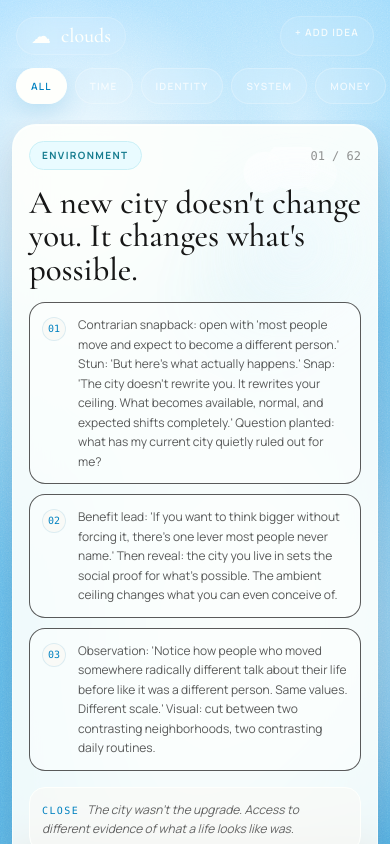
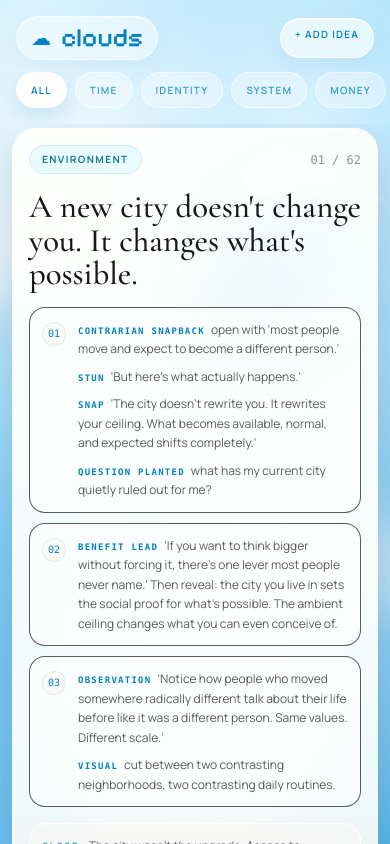
Before and after one commit to valentincoded/idea-forest, a Next.js app: page / in a window 390 px wide. Shown: the top 844 px of the page. Built offline with nearby package versions, Linux system fonts and the light colour scheme.

Commit message:
Refine sky texture and mobile card readability

```diff
--- a/app/globals.css
+++ b/app/globals.css
@@ -22,23 +22,54 @@ body {
 .cloud-background {
   overflow: hidden;
   background:
-    radial-gradient(circle at 20% 20%, rgba(254, 255, 252, 0.78), transparent 24%),
-    radial-gradient(circle at 76% 14%, rgba(234, 248, 255, 0.72), transparent 28%),
-    radial-gradient(circle at 70% 78%, rgba(254, 255, 252, 0.5), transparent 34%),
-    linear-gradient(155deg, #9fdbff 0%, var(--cloud-sky) 42%, #4daee4 100%);
+    radial-gradient(circle at 20% 20%, rgba(254, 255, 252, 0.58), transparent 24%),
+    radial-gradient(circle at 76% 14%, rgba(234, 248, 255, 0.56), transparent 28%),
+    radial-gradient(circle at 70% 78%, rgba(254, 255, 252, 0.4), transparent 34%),
+    linear-gradient(155deg, #b8e8ff 0%, #7fd1fb 42%, #48ade8 100%);
 }
 
 .cloud-background__wash {
   position: absolute;
-  inset: -18%;
+  inset: -24%;
   background:
-    radial-gradient(ellipse at 28% 34%, rgba(254, 255, 252, 0.9), transparent 35%),
-    radial-gradient(ellipse at 66% 58%, rgba(254, 255, 252, 0.62), transparent 38%),
-    radial-gradient(ellipse at 48% 84%, rgba(234, 248, 255, 0.7), transparent 42%);
-  filter: blur(48px);
+    radial-gradient(ellipse at 24% 30%, rgba(255, 255, 255, 0.9), transparent 32%),
+    radial-gradient(ellipse at 70% 42%, rgba(255, 255, 255, 0.74), transparent 35%),
+    radial-gradient(ellipse at 48% 84%, rgba(234, 248, 255, 0.78), transparent 42%);
+  filter: blur(52px);
   mix-blend-mode: screen;
-  opacity: 0.82;
-  animation: cloud-drift 28s ease-in-out infinite alternate;
+  opacity: 0.88;
+  animation: cloud-drift 24s ease-in-out infinite alternate;
+}
+
+.cloud-background__drift {
+  position: absolute;
+  pointer-events: none;
+  border-radius: 999px;
+  background:
+    radial-gradient(ellipse at 18% 56%, rgba(255, 255, 255, 0.9) 0 18%, transparent 19%),
+    radial-gradient(ellipse at 38% 42%, rgba(255, 255, 255, 0.84) 0 25%, transparent 26%),
+    radial-gradient(ellipse at 62% 54%, rgba(255, 255, 255, 0.76) 0 22%, transparent 23%),
+    radial-gradient(ellipse at 82% 62%, rgba(255, 255, 255, 0.62) 0 16%, transparent 17%);
+  filter: blur(18px);
+  mix-blend-mode: screen;
+  opacity: 0.6;
+}
+
+.cloud-background__drift--one {
+  top: 16%;
+  left: -22%;
+  width: 86vw;
+  height: 28vh;
+  animation: cloud-slide-one 36s linear infinite;
+}
+
+.cloud-background__drift--two {
+  right: -34%;
+  bottom: 18%;
+  width: 92vw;
+  height: 30vh;
+  opacity: 0.44;
+  animation: cloud-slide-two 44s linear infinite;
 }
 
 .cloud-background__grain {
@@ -69,6 +100,54 @@ body {
   to {
     transform: translate3d(2%, 1.5%, 0) scale(1.04);
   }
+}
+
+@keyframes cloud-slide-one {
+  from {
+    transform: translate3d(-6%, 0, 0);
+  }
+
+  to {
+    transform: translate3d(22%, 4%, 0);
+  }
+}
+
+@keyframes cloud-slide-two {
+  from {
+    transform: translate3d(8%, 0, 0);
+  }
+
+  to {
+    transform: translate3d(-22%, -3%, 0);
+  }
+}
+
+.pixel-cloud {
+  position: absolute;
+  width: 8px;
+  height: 8px;
+  background: rgba(255, 255, 255, 0.68);
+  image-rendering: pixelated;
+  opacity: 0.34;
+  box-shadow:
+    8px 0 rgba(255, 255, 255, 0.68),
+    16px 0 rgba(255, 255, 255, 0.68),
+    24px 0 rgba(255, 255, 255, 0.68),
+    8px -8px rgba(255, 255, 255, 0.68),
+    16px -8px rgba(255, 255, 255, 0.68),
+    24px -8px rgba(255, 255, 255, 0.54),
+    32px 0 rgba(255, 255, 255, 0.54);
+}
+
+.pixel-cloud--one {
+  top: 23%;
+  right: 10%;
+}
+
+.pixel-cloud--two {
+  left: 9%;
+  bottom: 18%;
+  transform: scale(0.75);
 }
 
 .glass-card {
@@ -145,9 +224,9 @@ body {
   display: flex;
   align-items: center;
   justify-content: center;
-  background: rgba(254, 255, 252, 0.08);
-  border: 1px solid rgba(254, 255, 252, 0.2);
-  color: rgba(254, 255, 252, 0.82);
+  background: rgba(254, 255, 252, 0.42);
+  border: 1px solid rgba(254, 255, 252, 0.72);
+  color: var(--cloud-sky-deep);
   font-size: 16px;
   backdrop-filter: blur(14px);
   -webkit-backdrop-filter: blur(14px);
@@ -156,25 +235,40 @@ body {
 }
 
 .nav-btn:hover {
-  background: rgba(254, 255, 252, 0.18);
+  background: rgba(254, 255, 252, 0.82);
   border-color: rgba(65, 161, 207, 0.6);
   box-shadow: var(--shadow-glow);
 }
 
 .sky-pill {
   border-radius: var(--radius-pill);
-  border: 1px solid rgba(254, 255, 252, 0.18);
-  background: rgba(254, 255, 252, 0.08);
+  border: 1px solid rgba(254, 255, 252, 0.68);
+  background: rgba(254, 255, 252, 0.36);
   backdrop-filter: blur(14px);
   -webkit-backdrop-filter: blur(14px);
+  box-shadow: rgba(0, 129, 192, 0.08) 0 8px 24px, inset 0 1px 0 rgba(255, 255, 255, 0.54);
+}
+
+.sky-pill--bright {
+  background: rgba(254, 255, 252, 0.62);
+  border-color: rgba(254, 255, 252, 0.88);
 }
 
 .display-font {
   font-family: var(--font-display), Georgia, serif;
 }
 
+.cloud-wordmark {
+  font-family: var(--font-pixel), var(--font-display), Georgia, serif;
+  font-weight: 500;
+  letter-spacing: 0;
+  text-transform: lowercase;
+  text-shadow: 0 0 18px rgba(255, 255, 255, 0.64);
+}
+
 @media (prefers-reduced-motion: reduce) {
-  .cloud-background__wash {
+  .cloud-background__wash,
+  .cloud-background__drift {
     animation: none;
   }
 }
--- a/app/page.tsx
+++ b/app/page.tsx
@@ -55,14 +55,14 @@ export default function Home() {
 
       <header className="mx-auto flex w-full max-w-6xl shrink-0 items-center justify-between px-4 pt-4 pb-3 sm:px-5 md:px-8 md:py-7">
         <span className="sky-pill flex items-center gap-2.5 px-3.5 py-2 select-none sm:gap-3 sm:px-4 sm:py-2.5">
-          <span className="text-xl leading-none text-cloud-paper drop-shadow-[0_0_18px_rgba(255,255,255,0.7)] sm:text-2xl">☁︎</span>
-          <span className="display-font text-xl font-medium leading-none text-cloud-paper whitespace-nowrap sm:text-2xl">
+          <span className="text-xl leading-none text-cloud-sky-deep drop-shadow-[0_0_18px_rgba(255,255,255,0.7)] sm:text-2xl">☁︎</span>
+          <span className="cloud-wordmark text-[1.65rem] leading-none text-cloud-sky-deep whitespace-nowrap sm:text-[1.9rem]">
             clouds
           </span>
         </span>
         <Link
           href="/add"
-          className="sky-pill min-h-10 px-3.5 py-2 text-[10px] font-semibold uppercase tracking-[0.12em] text-cloud-paper/86 transition-all hover:border-cloud-paper/45 hover:bg-white/18 hover:text-white whitespace-nowrap sm:min-h-11 sm:px-4 sm:py-2.5 sm:text-xs"
+          className="sky-pill sky-pill--bright min-h-10 px-3.5 py-2 text-[10px] font-semibold uppercase tracking-[0.12em] text-cloud-sky-deep transition-all hover:border-white hover:bg-white/84 whitespace-nowrap sm:min-h-11 sm:px-4 sm:py-2.5 sm:text-xs"
         >
           + add idea
         </Link>
@@ -74,7 +74,7 @@ export default function Home() {
           className={`min-h-9 shrink-0 rounded-cloud-pill border px-3.5 text-[10px] font-semibold uppercase tracking-[0.12em] transition-all duration-200 sm:min-h-10 sm:px-4 sm:text-xs ${
             activeCategory === ALL
               ? 'border-cloud-paper bg-cloud-paper text-cloud-sky-deep shadow-[0_8px_26px_rgba(0,129,192,0.18)]'
-              : 'border-white/24 bg-white/10 text-white/76 backdrop-blur-md hover:border-white/45 hover:bg-white/18 hover:text-white'
+              : 'border-white/60 bg-white/34 text-cloud-sky-deep/78 backdrop-blur-md hover:border-white hover:bg-white/72 hover:text-cloud-sky-deep'
           }`}
         >
           all
@@ -86,7 +86,7 @@ export default function Home() {
             className={`min-h-9 shrink-0 rounded-cloud-pill border px-3.5 text-[10px] font-semibold uppercase tracking-[0.12em] transition-all duration-200 sm:min-h-10 sm:px-4 sm:text-xs ${
               activeCategory === cat
                 ? 'border-cloud-paper bg-cloud-paper text-cloud-sky-deep shadow-[0_8px_26px_rgba(0,129,192,0.18)]'
-                : 'border-white/24 bg-white/10 text-white/76 backdrop-blur-md hover:border-white/45 hover:bg-white/18 hover:text-white'
+                : 'border-white/60 bg-white/34 text-cloud-sky-deep/78 backdrop-blur-md hover:border-white hover:bg-white/72 hover:text-cloud-sky-deep'
             }`}
           >
             {cat}
@@ -113,7 +113,7 @@ export default function Home() {
         </button>
         <button
           onClick={random}
-          className="sky-pill min-h-11 min-w-28 px-5 text-xs font-semibold uppercase tracking-[0.12em] text-cloud-paper/84 transition-all hover:border-cloud-paper/45 hover:bg-white/18 hover:text-white"
+          className="sky-pill sky-pill--bright min-h-11 min-w-28 px-5 text-xs font-semibold uppercase tracking-[0.12em] text-cloud-sky-deep transition-all hover:border-white hover:bg-white/84"
         >
           random
         </button>
--- a/components/GradientBackground.tsx
+++ b/components/GradientBackground.tsx
@@ -2,6 +2,10 @@ export default function GradientBackground() {
   return (
     <div className="cloud-background fixed inset-0 -z-10" aria-hidden="true">
       <div className="cloud-background__wash" />
+      <div className="cloud-background__drift cloud-background__drift--one" />
+      <div className="cloud-background__drift cloud-background__drift--two" />
+      <div className="pixel-cloud pixel-cloud--one" />
+      <div className="pixel-cloud pixel-cloud--two" />
       <div className="cloud-background__stars" />
       <div className="cloud-background__grain" />
     </div>
--- a/components/IdeaCard.tsx
+++ b/components/IdeaCard.tsx
@@ -20,6 +20,40 @@ interface IdeaCardProps {
   current: number
 }
 
+const segmentLabels = [
+  'Contrarian snapback',
+  'Benefit lead',
+  'Pain lead',
+  'Observation',
+  'Staccato',
+  'Story',
+  'Visual',
+  'Stun',
+  'Snap',
+  'Question planted',
+]
+
+function parseAngle(angle: string) {
+  const pattern = new RegExp(`(${segmentLabels.join('|')}):`, 'g')
+  const matches = [...angle.matchAll(pattern)]
+
+  if (matches.length === 0) {
+    return [{ label: 'Direction', text: angle.trim() }]
+  }
+
+  return matches.map((match, index) => {
+    const next = matches[index + 1]
+    const label = match[1]
+    const start = (match.index ?? 0) + match[0].length
+    const end = next?.index ?? angle.length
+
+    return {
+      label,
+      text: angle.slice(start, end).trim(),
+    }
+  })
+}
+
 export default function IdeaCard({ idea, onMarkUsed, total, current }: IdeaCardProps) {
   const isUsed = idea.status !== 'unused'
 
@@ -40,11 +74,20 @@ export default function IdeaCard({ idea, onMarkUsed, total, current }: IdeaCardP
         </p>
         <ul className="grid min-w-0 gap-2.5 sm:gap-3">
           {idea.angles.map((angle, i) => (
-            <li key={i} className="group flex min-w-0 gap-3 rounded-cloud-panel border border-cloud-line bg-white/48 p-3 text-xs leading-relaxed text-cloud-charcoal/78 transition-all hover:-translate-y-0.5 hover:border-[#c8e8f6] hover:bg-white/68 sm:gap-4 sm:p-4 sm:text-sm md:text-[15px]">
+            <li key={i} className="group flex min-w-0 gap-3 rounded-cloud-panel border border-cloud-line bg-white/58 p-3 text-xs leading-relaxed text-cloud-charcoal/78 transition-all hover:-translate-y-0.5 hover:border-[#c8e8f6] hover:bg-white/76 sm:gap-4 sm:p-4 sm:text-sm md:text-[15px]">
               <span className="mt-0.5 flex h-6 w-6 shrink-0 items-center justify-center rounded-full bg-cloud-paper-soft font-mono text-[10px] text-cloud-accent-strong shadow-[inset_0_0_0_1px_rgba(0,129,192,0.12)] transition-colors group-hover:bg-[#e8f5fb] sm:h-7 sm:w-7 sm:text-[11px]">
                 {String(i + 1).padStart(2, '0')}
               </span>
-              <span className="min-w-0 overflow-hidden break-words [overflow-wrap:anywhere]">{angle}</span>
+              <span className="grid min-w-0 gap-2 overflow-hidden break-words [overflow-wrap:anywhere]">
+                {parseAngle(angle).map((segment) => (
+                  <span key={`${i}-${segment.label}`} className="block">
+                    <span className="mr-1.5 font-mono text-[9px] font-semibold uppercase tracking-[0.14em] text-cloud-accent-strong sm:text-[10px]">
+                      {segment.label}
+                    </span>
+                    <span>{segment.text}</span>
+                  </span>
+                ))}
+              </span>
             </li>
           ))}
         </ul>
--- a/design/DESIGN.md
+++ b/design/DESIGN.md
@@ -12,6 +12,7 @@ Use the other references only as supporting notes:
 - Mercury: spacious atmospheric canvas and calm browsing rhythm.
 - Sociotype: typographic precision and disciplined spacing.
 - dope.security: celestial atmosphere and frosted glass restraint.
+- Air: expansive sky canvas and memorable identity treatment, but do not import its heavy dark typography wholesale.
 
 ## Design Principles
 
@@ -20,6 +21,7 @@ Use the other references only as supporting notes:
 3. Controls should feel like navigation instruments, not dashboard chrome.
 4. Use one bright accent at a time. The background carries the mood. The accent carries interaction.
 5. Keep the idea content first. Ornament should frame the thought, never compete with it.
+6. Preserve the pixel-art identity details. The Clouds wordmark should feel playful and digital, not corporate-bold.
 
 ## Tokens
 
@@ -39,7 +41,7 @@ Primary surfaces:
 
 ### Sky Background
 
-Full-screen layered background with radial cloud washes, star fields, grain, and slow drift. This must be CSS-only so local and deployed builds match.
+Full-screen layered background with blue-sky color, moving white cloud gradients, subtle pixel-cloud accents, grain, and slow drift. This must be CSS-only so local and deployed builds match.
 
 ### Header
 
@@ -60,3 +62,5 @@ Large floating card with clear zones:
 5. Action row: mark used.
 
 The card can use small decorative sky details, but the text rhythm must stay clean.
+
+Angle text must be structured for mobile scanning. Labels such as `Contrarian snapback`, `Stun`, `Snap`, `Visual`, and `Question planted` should render as small blue subheads instead of disappearing inside a paragraph.
```
Also changed, not shown: app/layout.tsx (+8 -2 lines).
